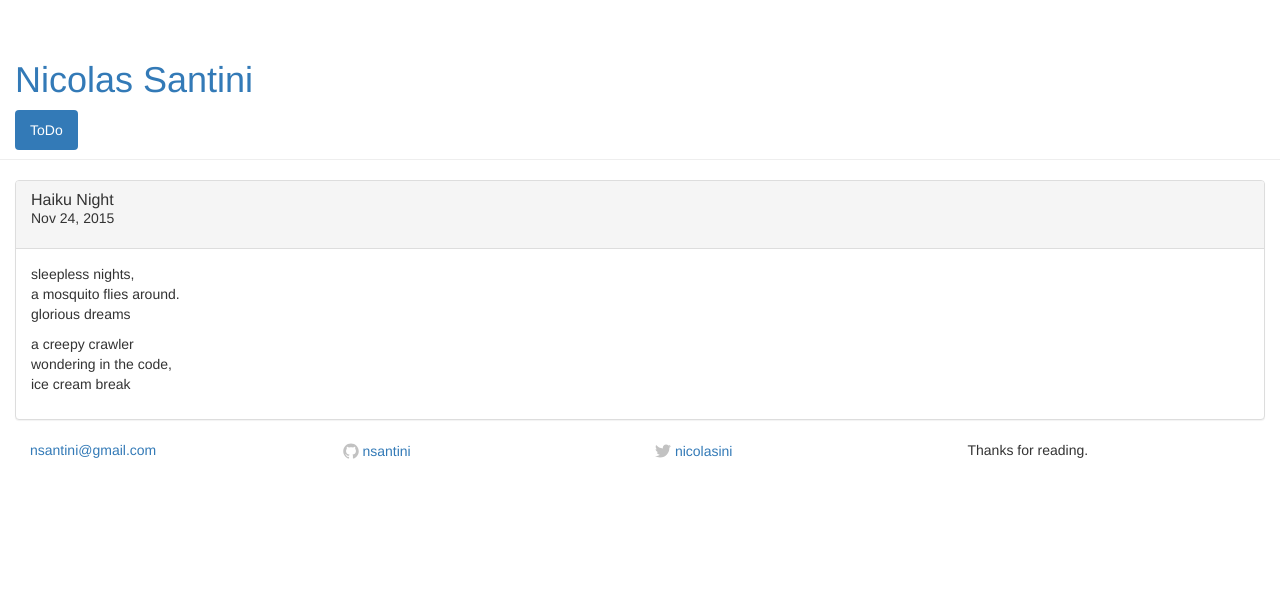
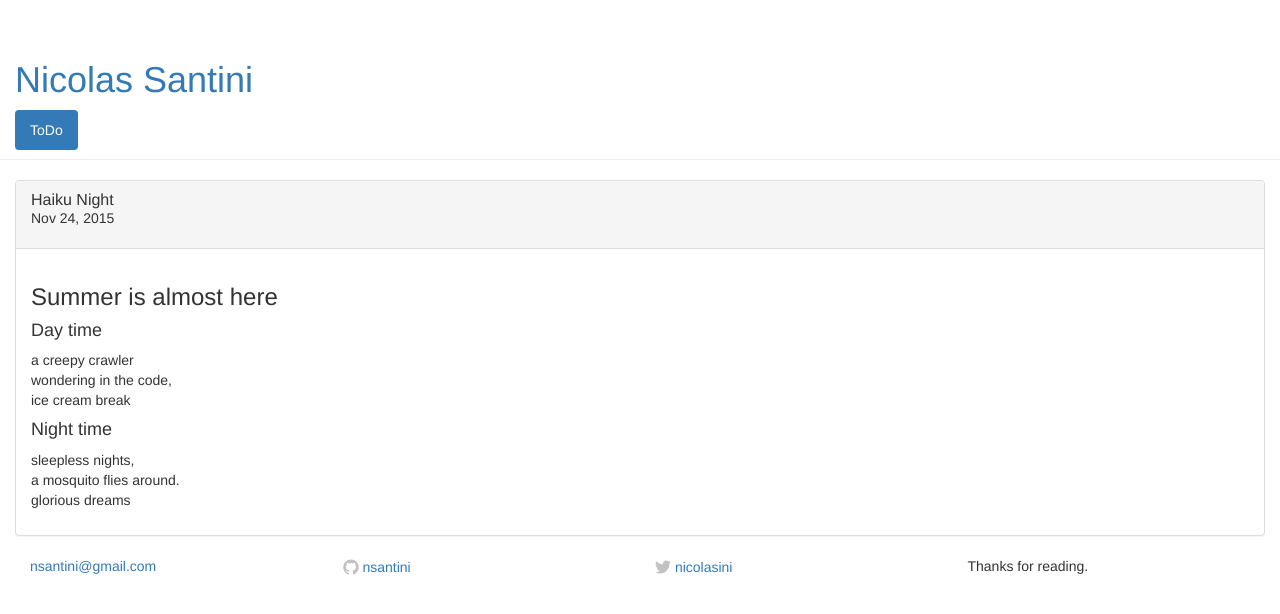
Before and after one commit to nsantini/nsantini.github.io, a Jekyll site: the page built from _posts/2015-11-24-haiku-night.md, in a window 1280 px wide. Shown: the top 614 px of the page. Built offline with Jekyll 4.4.1, drawn with Linux system fonts in a browser that asks for light colours; Markdown is read by kramdown in place of the engine named in the settings.

Commit message:
new post fix

```diff
--- a/_posts/2015-11-24-haiku-night.md
+++ b/_posts/2015-11-24-haiku-night.md
@@ -5,6 +5,16 @@ categories: public
 date:   2015-11-24 21:15:00
 summary: "Writing some Haikus."
 ---
+<h3>Summer is almost here</h3>
+<h4>Day time</h4>
+<p>
+a creepy crawler
+<br/>
+wondering in the code,
+<br/>
+ice cream break
+</p>
+<h4>Night time</h4>
 <p>
 sleepless nights,
 <br/>
@@ -12,10 +22,3 @@ a mosquito flies around.
 <br/>
 glorious dreams
 </p>
-<p>
-a creepy crawler
-<br/>
-wondering in the code,
-<br/>
-ice cream break
-</p>
```
